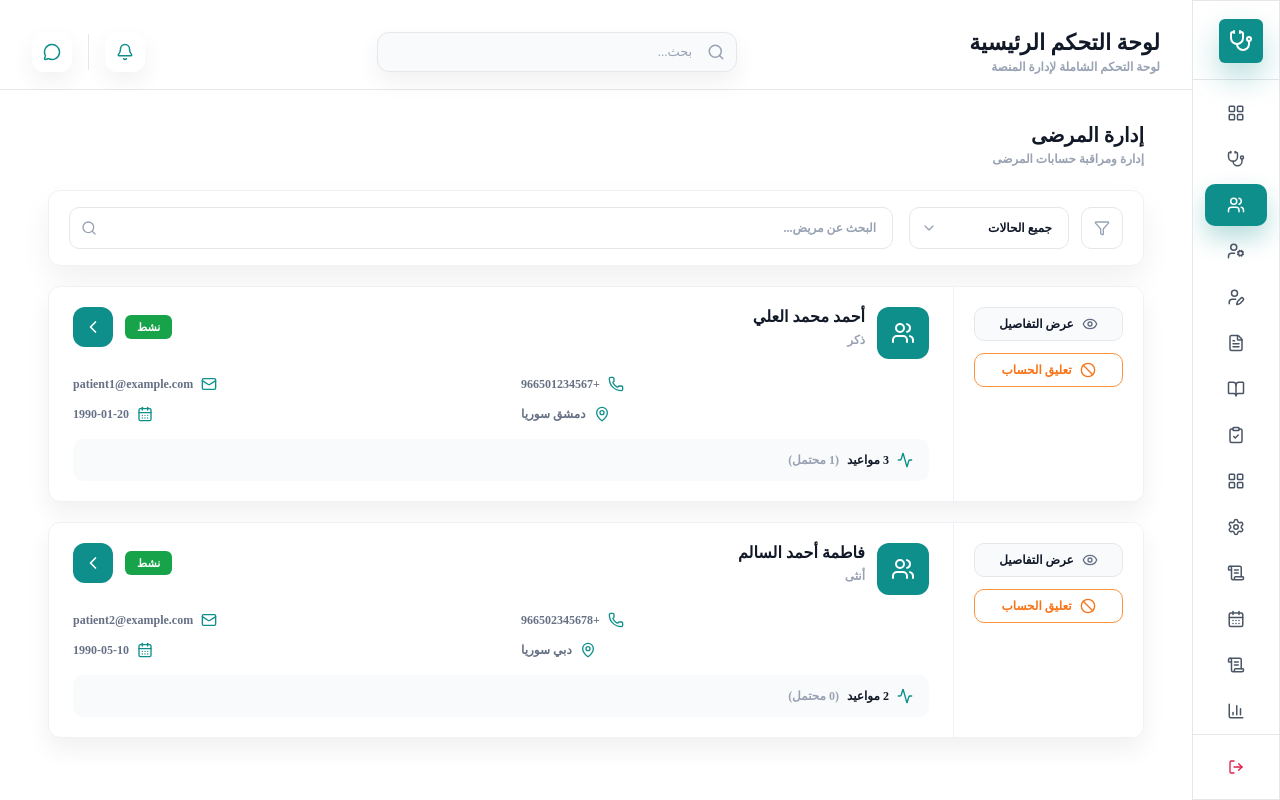
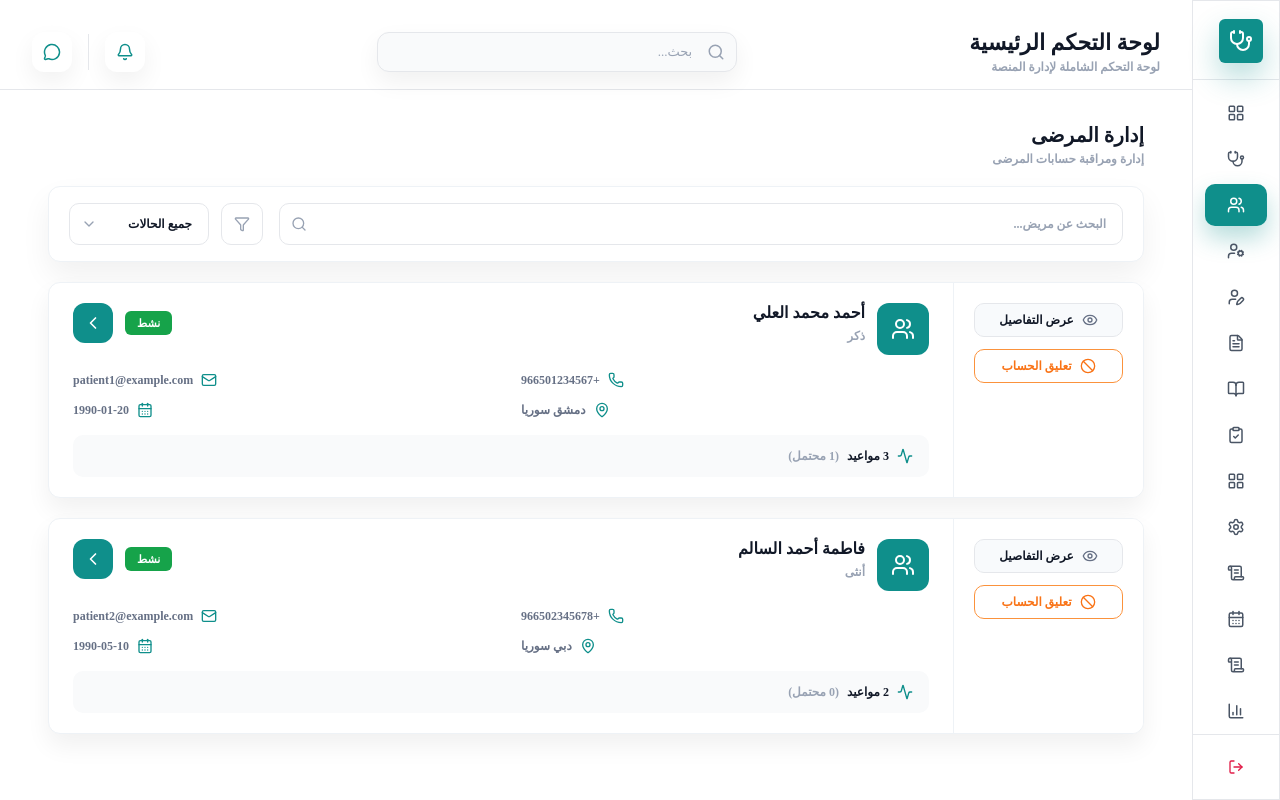
Before and after one commit to llill-dev/lmj-health-web, a React (Vite) app in the folder frontend/: page /admin/patients in a window 1280 px wide. Built offline with nearby package versions, Linux system fonts and the light colour scheme.

Commit message:
refactor(admin): simplify search filters bar

```diff
--- /dev/null
+++ b/frontend/src/components/admin/AdminSearchFiltersBar.tsx
@@ -0,0 +1,135 @@
+'use client';
+
+import type { ReactNode } from 'react';
+import { useEffect, useMemo } from 'react';
+import { useForm } from 'react-hook-form';
+import { z } from 'zod';
+import { zodResolver } from '@hookform/resolvers/zod';
+import { ChevronLeft } from 'lucide-react';
+
+const adminSearchFiltersSchema = z.object({
+  query: z.string().optional(),
+  specialty: z.string().optional(),
+  status: z.string().optional(),
+});
+
+export type AdminSearchFiltersValues = z.input<typeof adminSearchFiltersSchema>;
+
+export default function AdminSearchFiltersBar({
+  queryPlaceholder,
+  queryEndAdornment,
+  specialtyPlaceholder,
+  specialtyOptions,
+  statusPlaceholder,
+  statusOptions,
+  filtersLeading,
+  defaultValues,
+  onChange,
+}: {
+  queryPlaceholder: string;
+  queryEndAdornment?: ReactNode;
+  specialtyPlaceholder?: string;
+  specialtyOptions?: Array<{ label: string; value: string }>;
+  statusPlaceholder?: string;
+  statusOptions?: Array<{ label: string; value: string }>;
+  filtersLeading?: ReactNode;
+  defaultValues?: AdminSearchFiltersValues;
+  onChange?: (values: AdminSearchFiltersValues) => void;
+}) {
+  const resolvedDefaultValues = useMemo(() => {
+    return {
+      query: '',
+      specialty: '',
+      status: '',
+      ...defaultValues,
+    } satisfies AdminSearchFiltersValues;
+  }, [defaultValues]);
+
+  const { register, watch } = useForm<AdminSearchFiltersValues>({
+    resolver: zodResolver(adminSearchFiltersSchema),
+    defaultValues: resolvedDefaultValues,
+    mode: 'onChange',
+  });
+
+  const values = watch();
+
+  useEffect(() => {
+    onChange?.(values);
+  }, [onChange, values]);
+
+  const hasSpecialty = (specialtyOptions?.length ?? 0) > 0;
+  const hasStatus = (statusOptions?.length ?? 0) > 0;
+  const hasFilters = hasSpecialty || hasStatus || Boolean(filtersLeading);
+
+  return (
+    <section className='mt-5 rounded-[12px] border border-[#EEF2F6] bg-white px-5 py-4 shadow-[0_14px_30px_rgba(0,0,0,0.06)]'>
+      <div className='flex items-center justify-between gap-4'>
+        <div className='relative flex-1'>
+          <input
+            placeholder={queryPlaceholder}
+            {...register('query')}
+            className={
+              queryEndAdornment
+                ? 'h-[42px] w-full rounded-[10px] border border-[#E5E7EB] bg-white pe-10 ps-4 text-right font-cairo text-[12px] font-bold text-[#111827] placeholder:text-[#98A2B3]'
+                : 'h-[42px] w-full rounded-[10px] border border-[#E5E7EB] bg-white px-4 text-right font-cairo text-[12px] font-bold text-[#111827] placeholder:text-[#98A2B3]'
+            }
+          />
+          {queryEndAdornment ? (
+            <div className='pointer-events-none absolute left-3 top-1/2 -translate-y-1/2 text-[#98A2B3]'>
+              {queryEndAdornment}
+            </div>
+          ) : null}
+        </div>
+
+        {hasFilters ? (
+          <div className='flex items-center gap-3'>
+            {filtersLeading}
+            {hasSpecialty ? (
+              <div className='relative'>
+                <select
+                  {...register('specialty')}
+                  className='h-[42px] w-[160px] appearance-none rounded-[10px] border border-[#E5E7EB] bg-white px-4 font-cairo text-[12px] font-bold text-[#111827]'
+                >
+                  <option value=''>{specialtyPlaceholder ?? 'الاختصاص'}</option>
+                  {specialtyOptions?.map((opt) => (
+                    <option
+                      key={opt.value}
+                      value={opt.value}
+                    >
+                      {opt.label}
+                    </option>
+                  ))}
+                </select>
+                <div className='pointer-events-none absolute left-3 top-1/2 -translate-y-1/2 text-[#98A2B3]'>
+                  <ChevronLeft className='h-4 w-4 rotate-[-90deg]' />
+                </div>
+              </div>
+            ) : null}
+
+            {hasStatus ? (
+              <div className='relative'>
+                <select
+                  {...register('status')}
+                  className='h-[42px] w-[140px] appearance-none rounded-[10px] border border-[#E5E7EB] bg-white px-4 font-cairo text-[12px] font-bold text-[#111827]'
+                >
+                  <option value=''>{statusPlaceholder ?? 'الحالة'}</option>
+                  {statusOptions?.map((opt) => (
+                    <option
+                      key={opt.value}
+                      value={opt.value}
+                    >
+                      {opt.label}
+                    </option>
+                  ))}
+                </select>
+                <div className='pointer-events-none absolute left-3 top-1/2 -translate-y-1/2 text-[#98A2B3]'>
+                  <ChevronLeft className='h-4 w-4 rotate-[-90deg]' />
+                </div>
+              </div>
+            ) : null}
+          </div>
+        ) : null}
+      </div>
+    </section>
+  );
+}
--- a/frontend/src/pages/admin/doctors/AdminDoctorsPage.tsx
+++ b/frontend/src/pages/admin/doctors/AdminDoctorsPage.tsx
@@ -4,12 +4,12 @@ import {
   Clock,
   Ban,
   Stethoscope,
-  ChevronLeft,
   Mail,
   Phone,
   BadgeCheck,
-  Eye,
+  ChevronLeft,
 } from 'lucide-react';
+import AdminSearchFiltersBar from '@/components/admin/AdminSearchFiltersBar';
 
 type DoctorStatus = 'مرفوض' | 'معلّق' | 'مقبول' | 'إجمالي الأطباء';
 
@@ -190,40 +190,21 @@ export default function AdminDoctorsPage() {
           })}
         </section>
 
-        <section className='mt-5 rounded-[12px] border border-[#EEF2F6] bg-white px-5 py-4 shadow-[0_14px_30px_rgba(0,0,0,0.06)]'>
-          <div className='flex items-center justify-between gap-4'>
-            <div className='flex-1'>
-              <input
-                placeholder='ابحث عن طبيب...'
-                className='h-[42px] w-full rounded-[10px] border border-[#E5E7EB] bg-white px-4 text-right font-cairo text-[12px] font-bold text-[#111827] placeholder:text-[#98A2B3]'
-              />
-            </div>
-            <div className='flex items-center gap-3'>
-              <div className='relative'>
-                <select className='h-[42px] w-[160px] appearance-none rounded-[10px] border border-[#E5E7EB] bg-white px-4 font-cairo text-[12px] font-bold text-[#111827]'>
-                  <option>الاختصاص</option>
-                  <option>طب الأطفال</option>
-                  <option>طب الأسرة</option>
-                </select>
-                <div className='pointer-events-none absolute left-3 top-1/2 -translate-y-1/2 text-[#98A2B3]'>
-                  <ChevronLeft className='h-4 w-4 rotate-[-90deg]' />
-                </div>
-              </div>
-
-              <div className='relative'>
-                <select className='h-[42px] w-[140px] appearance-none rounded-[10px] border border-[#E5E7EB] bg-white px-4 font-cairo text-[12px] font-bold text-[#111827]'>
-                  <option>الحالة</option>
-                  <option>مقبول</option>
-                  <option>معلّق</option>
-                  <option>مرفوض</option>
-                </select>
-                <div className='pointer-events-none absolute left-3 top-1/2 -translate-y-1/2 text-[#98A2B3]'>
-                  <ChevronLeft className='h-4 w-4 rotate-[-90deg]' />
-                </div>
-              </div>
-            </div>
-          </div>
-        </section>
+        <AdminSearchFiltersBar
+          queryPlaceholder='ابحث عن طبيب...'
+          specialtyPlaceholder='الاختصاص'
+          specialtyOptions={[
+            { label: 'طب الأطفال', value: 'pediatrics' },
+            { label: 'طب الأسرة', value: 'family' },
+          ]}
+          statusPlaceholder='الحالة'
+          statusOptions={[
+            { label: 'مقبول', value: 'approved' },
+            { label: 'معلّق', value: 'pending' },
+            { label: 'مرفوض', value: 'rejected' },
+          ]}
+          onChange={() => {}}
+        />
 
         <section className='mt-5 rounded-[12px] border border-[#EEF2F6] bg-white shadow-[0_18px_30px_rgba(0,0,0,0.08)] overflow-hidden'>
           <div className='flex items-center justify-between border-b border-[#EEF2F6] px-6 py-4'>
--- a/frontend/src/pages/admin/patients/AdminPatientsPage.tsx
+++ b/frontend/src/pages/admin/patients/AdminPatientsPage.tsx
@@ -8,10 +8,10 @@ import {
   Phone,
   MapPin,
   CalendarDays,
-  Search,
-  Filter,
   Activity,
 } from 'lucide-react';
+import { Filter, Search } from 'lucide-react';
+import AdminSearchFiltersBar from '@/components/admin/AdminSearchFiltersBar';
 
 type PatientStatus = 'نشط' | 'معلق' | 'موقوف';
 
@@ -90,37 +90,22 @@ export default function AdminPatientsPage() {
           </div>
         </div>
 
-        <section className='mt-6 rounded-[12px] border border-[#EEF2F6] bg-white px-5 py-4 shadow-[0_14px_30px_rgba(0,0,0,0.06)]'>
-          <div className='flex items-center justify-between gap-4'>
-            <div className='flex items-center gap-3'>
-              <div className='flex h-[42px] w-[42px] items-center justify-center rounded-[10px] border border-[#E5E7EB] bg-white text-[#98A2B3]'>
-                <Filter className='h-4 w-4' />
-              </div>
-
-              <div className='relative'>
-                <select className='h-[42px] w-[160px] appearance-none rounded-[10px] border border-[#E5E7EB] bg-white px-4 font-cairo text-[12px] font-bold text-[#111827]'>
-                  <option>جميع الحالات</option>
-                  <option>نشط</option>
-                  <option>معلق</option>
-                  <option>موقوف</option>
-                </select>
-                <div className='pointer-events-none absolute left-3 top-1/2 -translate-y-1/2 text-[#98A2B3]'>
-                  <ChevronLeft className='h-4 w-4 rotate-[-90deg]' />
-                </div>
-              </div>
+        <AdminSearchFiltersBar
+          queryPlaceholder='البحث عن مريض...'
+          queryEndAdornment={<Search className='h-4 w-4' />}
+          statusPlaceholder='جميع الحالات'
+          statusOptions={[
+            { label: 'نشط', value: 'active' },
+            { label: 'معلق', value: 'suspended' },
+            { label: 'موقوف', value: 'blocked' },
+          ]}
+          filtersLeading={
+            <div className='flex h-[42px] w-[42px] items-center justify-center rounded-[10px] border border-[#E5E7EB] bg-white text-[#98A2B3]'>
+              <Filter className='h-4 w-4' />
             </div>
-
-            <div className='relative flex-1'>
-              <input
-                placeholder='البحث عن مريض...'
-                className='h-[42px] w-full rounded-[10px] border border-[#E5E7EB] bg-white pe-10 ps-4 text-right font-cairo text-[12px] font-bold text-[#111827] placeholder:text-[#98A2B3]'
-              />
-              <div className='pointer-events-none absolute left-3 top-1/2 -translate-y-1/2 text-[#98A2B3]'>
-                <Search className='h-4 w-4' />
-              </div>
-            </div>
-          </div>
-        </section>
+          }
+          onChange={() => {}}
+        />
 
         <section className='mt-5 space-y-5'>
           {patients.map((p) => {
```
